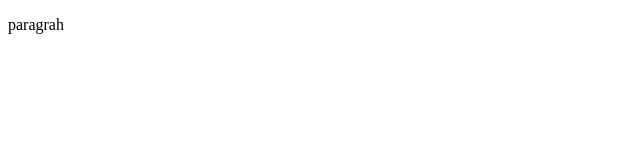
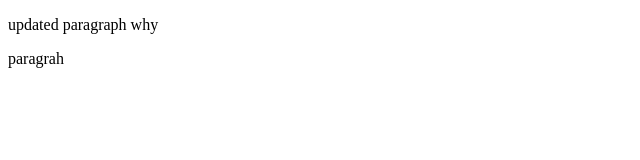
Before and after one commit to Chigozie-Nwobi-TheHuhh/Apollo-1, a plain HTML site: page index.html in a window 1280 px wide. Shown: the whole page, without its empty margins (0-640 px from the left). Drawn offline with Linux system fonts and the light colour scheme.

Commit message:
README.md/index.html

```diff
--- a/index.html
+++ b/index.html
@@ -18,7 +18,8 @@
         You are using an <strong>outdated</strong> browser. Please
         <a href="#">upgrade your browser</a> to improve your experience.
       </p>
-    P[endif]-->
+      P[endif]-->
+    <p>updated paragraph why</p>
     <p>paragrah</p>
     <script src="" async defer></script>
   </body>
```
Also changed, not shown: 1 other file.
